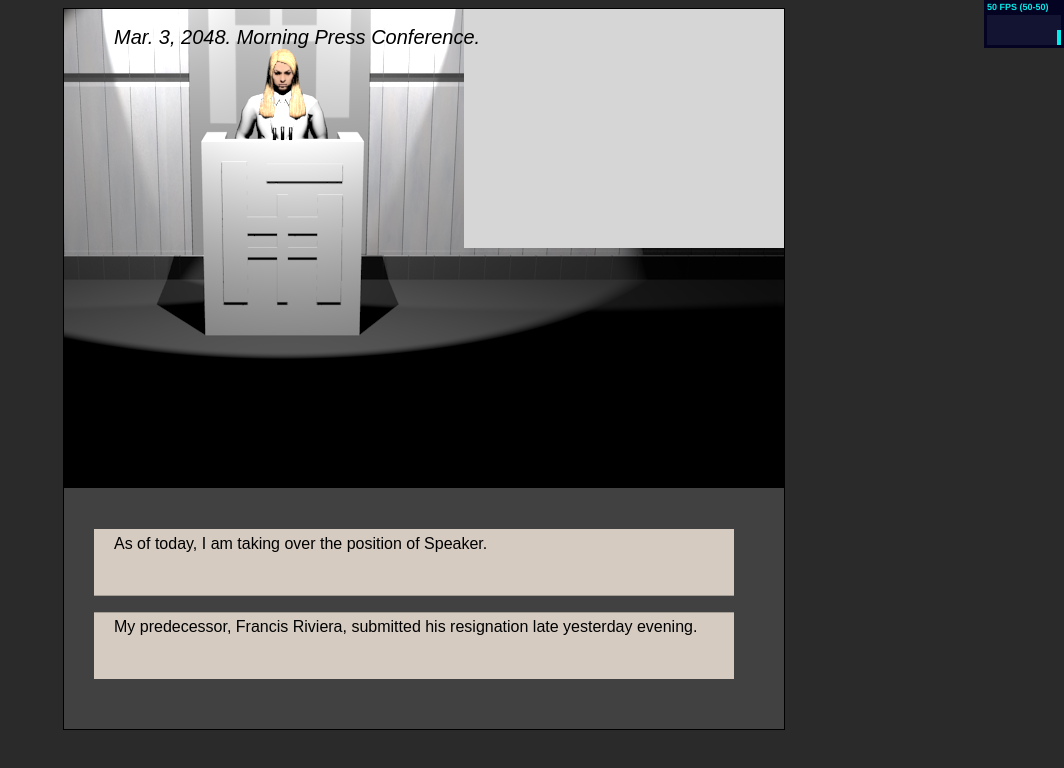
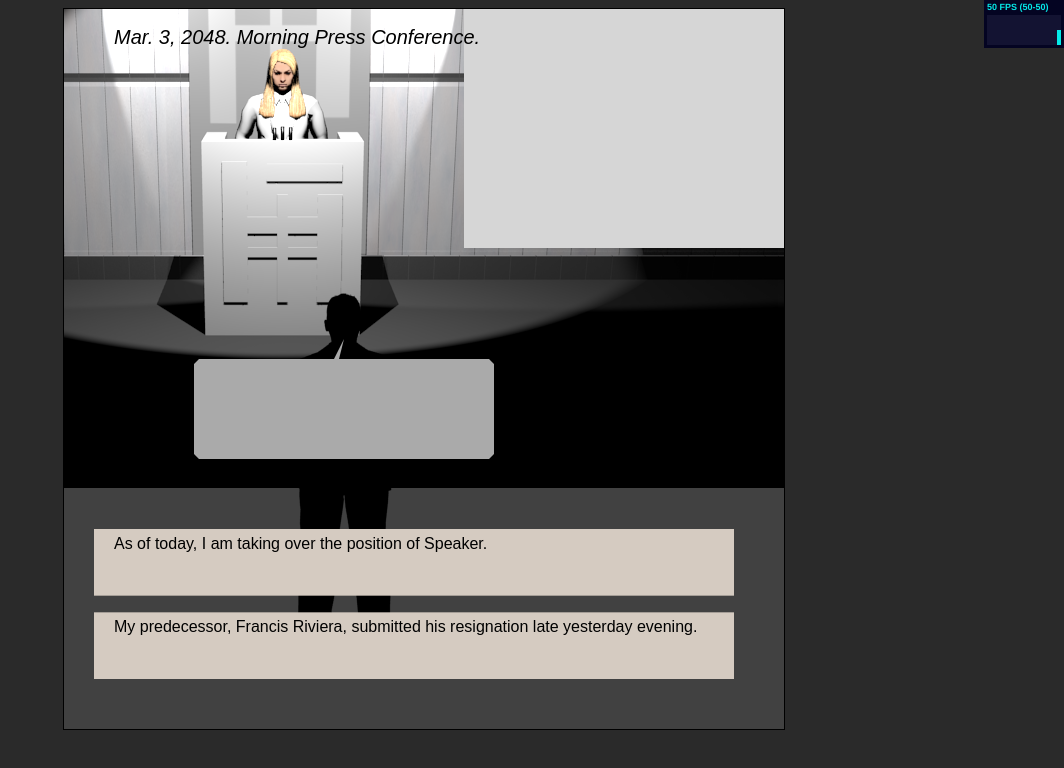
Before and after one commit to Propolandante/DSTM, a plain HTML site: page DSTM/index.html in a window 1280 px wide. Shown: the whole page, without its empty margins (216-1280 px from the left). Drawn offline with nearby package versions, Linux system fonts and the light colour scheme.

Commit message:
Started reporters and their speech bubbles

```diff
--- a/DSTM/deliver.js
+++ b/DSTM/deliver.js
@@ -2,6 +2,7 @@
 
 var boxHeight = null;
 var boxWidth = null;
+var testReporter = null;
 
 deliverInitialize = function() {
 
@@ -9,7 +10,9 @@ deliverInitialize = function() {
 	boxHeight = 250;
 	boxWidth = CANVAS_WIDTH;
 	createChoices("DAY_001_TALK", "TOPIC_A");
-
+	testReporter = new Reporter(130,270);
+	testReporter.bubble = true;
+	testReporter.bubbleOpen = true;
 };
 
 deliverDraw = function() {
@@ -31,6 +34,7 @@ drawChoiceBox = function() {
 drawDeliverScene = function() {
 
 	Game.context.drawImage(images[imgNames.indexOf("DeliverBG")], 0, 0);
+	testReporter.draw();
 };
 
 drawInfo = function() {
--- a/DSTM/game.js
+++ b/DSTM/game.js
@@ -54,6 +54,8 @@ Game.initialize = function() {
 	imagesrc.push("images/title_bg.png");
 	imgNames.push("RedDot");
 	imagesrc.push("images/reddot.png");
+	imgNames.push("Reporter1");
+	imagesrc.push("images/reporter1.png");
 
 	// start preloading
     for(i=0; i < imagesrc.length; i++)
--- a/DSTM/index.html
+++ b/DSTM/index.html
@@ -27,6 +27,7 @@
 		<script src="script.js"></script>
 		<script src="button.js"></script>
 		<script src="start.js"></script>
+		<script src="reporter.js"></script>
 
 		<!--Custom CSS-->
 		<link rel="stylesheet" href="style.css" type="text/css"charset="utf-8" />
--- /dev/null
+++ b/DSTM/reporter.js
@@ -0,0 +1,60 @@
+function Reporter(x, y) {
+
+	this.x = x;
+	this.y = y;
+	this.width = 300;
+	this.height = 400;
+	this.bubble = false;
+	this.bubbleOpen = false;
+}
+
+Reporter.prototype.update = function(){
+
+};
+
+Reporter.prototype.draw = function(){
+	Game.context.drawImage(images[imgNames.indexOf("Reporter1")], this.x, this.y);
+
+	if (this.bubble === true){
+		if (this.bubbleOpen === false){
+			Game.context.beginPath();
+			var drawx = this.x + this.width/2;
+			var drawy = this.y + 60;
+			Game.context.moveTo(drawx, drawy);
+			Game.context.lineTo(drawx-=10, drawy+=20);
+			Game.context.lineTo(drawx = this.x+5, drawy);
+			Game.context.lineTo(drawx-=5, drawy+=5);
+			Game.context.lineTo(drawx, drawy+=15);
+			Game.context.lineTo(drawx+=5, drawy+=5);
+			Game.context.lineTo(drawx = this.x +this.width-5, drawy);
+			Game.context.lineTo(drawx+=5, drawy-=5);
+			Game.context.lineTo(drawx, drawy-=15);
+			Game.context.lineTo(drawx-=5, drawy-=5);
+			Game.context.lineTo(drawx = this.x - 5 + this.width/2, drawy);
+			Game.context.fillStyle = "#999999";
+			Game.context.fill();
+		}else{
+			Game.context.beginPath();
+			var drawx = this.x + this.width/2;
+			var drawy = this.y + 60;
+			Game.context.moveTo(drawx, drawy);
+			Game.context.lineTo(drawx-=10, drawy+=20);
+			Game.context.lineTo(drawx = this.x+5, drawy);
+			Game.context.lineTo(drawx-=5, drawy+=5);
+			Game.context.lineTo(drawx, drawy+=90);
+			Game.context.lineTo(drawx+=5, drawy+=5);
+			Game.context.lineTo(drawx = this.x +this.width-5, drawy);
+			Game.context.lineTo(drawx+=5, drawy-=5);
+			Game.context.lineTo(drawx, drawy-=90);
+			Game.context.lineTo(drawx-=5, drawy-=5);
+			Game.context.lineTo(drawx = this.x - 5 + this.width/2, drawy);
+			Game.context.fillStyle = "#aaaaaa";
+			Game.context.fill();
+		}
+	}
+
+};
+
+Reporter.prototype.destroyBubble = function(){
+
+};
```
Also changed, not shown: DSTM/images/reporter1.png (added).
